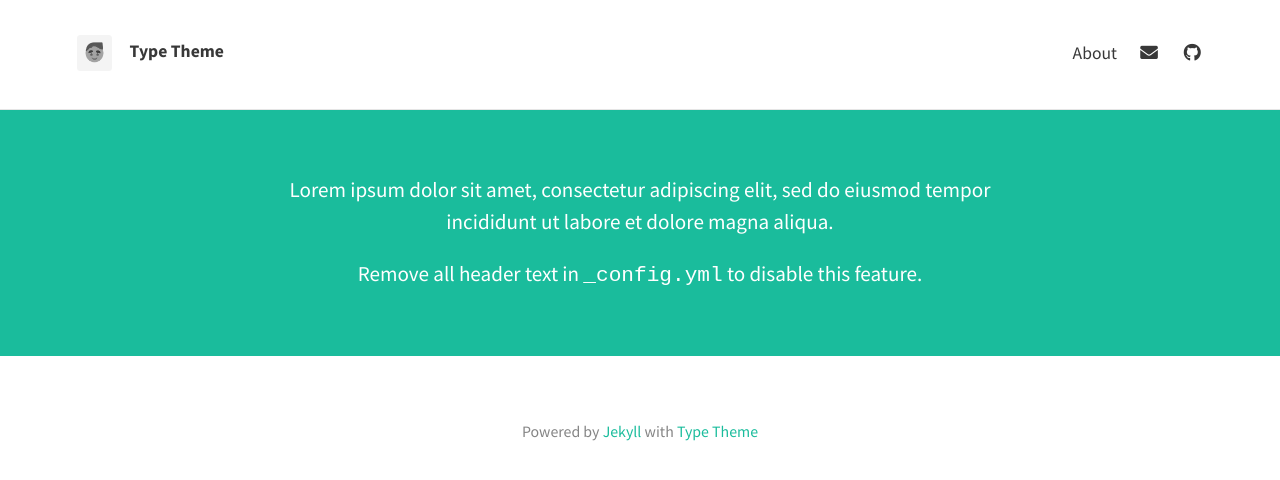
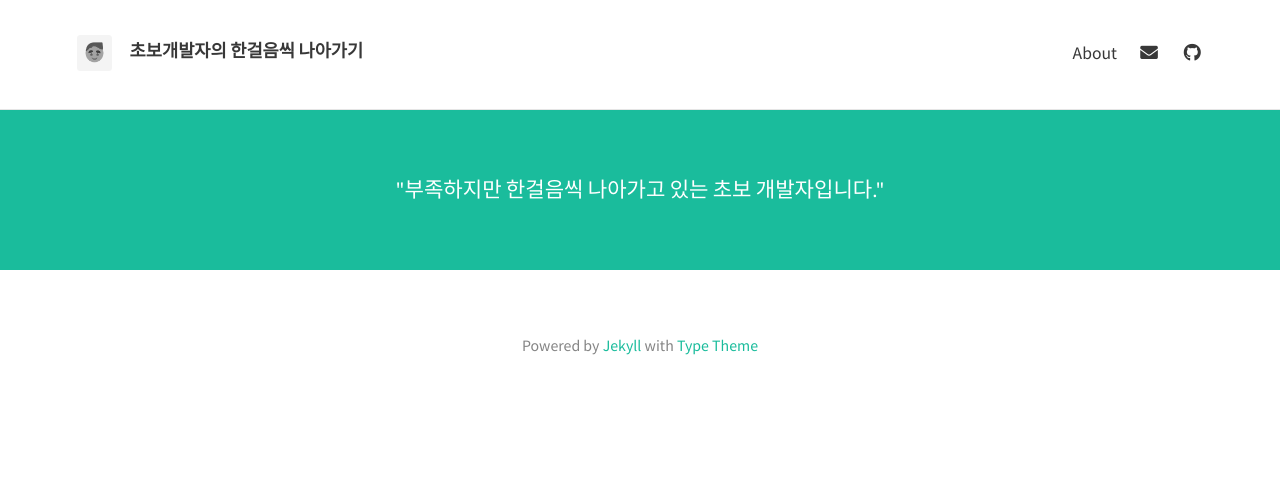
Before and after one commit to HyunlangBan/hyunlangban.github.io, a Jekyll site: the page built from index.html, in a window 1280 px wide. Shown: the top 480 px of the page. Built offline with Jekyll 4.4.1, drawn with Linux system fonts in a browser that asks for light colours; nearby versions of some CDN libraries; the list of posts is cut into pages by our own code.

Commit message:
Update _config.yml

```diff
--- a/_config.yml
+++ b/_config.yml
@@ -5,17 +5,15 @@ url: "https://hyunlangban.github.io/"
 # THEME-SPECIFIC CONFIGURATION
 theme_settings:
   # Meta
-  title: Type Theme
+  title: "초보개발자의 한걸음씩 나아가기"
   avatar: assets/img/avatar.png
   favicon: assets/favicon.ico
   gravatar: # Email MD5 hash
-  description: "A website with blog posts and pages" # used by search engines
+  description: "비전공자 초보 개발자의 개발블로그" # used by search engines
 
   # Header and footer text
   header_text: >
-     <p>Lorem ipsum dolor sit amet, consectetur adipiscing elit, sed do eiusmod tempor incididunt ut labore et dolore magna aliqua.</p>
-
-     <p>Remove all header text in <code>_config.yml</code> to disable this feature.</p>
+     <p>"부족하지만 한걸음씩 나아가고 있는 초보 개발자입니다."</p>
   header_text_feature_image:
   footer_text: >
    Powered by <a href="https://jekyllrb.com/">Jekyll</a> with <a href="https://github.com/rohanchandra/type-theme">Type Theme</a>
@@ -29,7 +27,7 @@ theme_settings:
   facebook:
   flickr:
   gitlab:
-  github: "https://github.com/HyunlangBan"
+  github: https://github.com/HyunlangBan
   gitter:
   google_plus:
   instagram:
```
